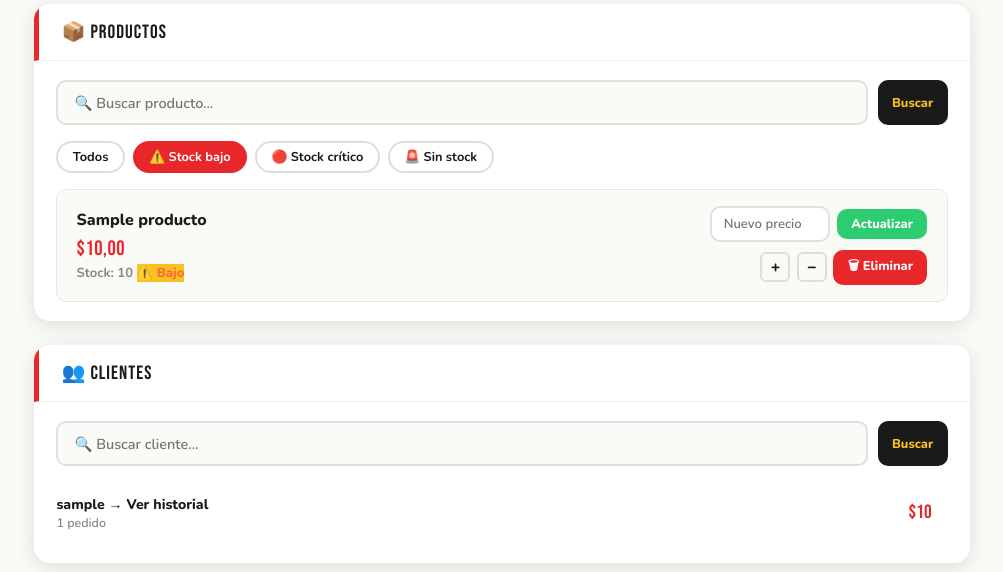
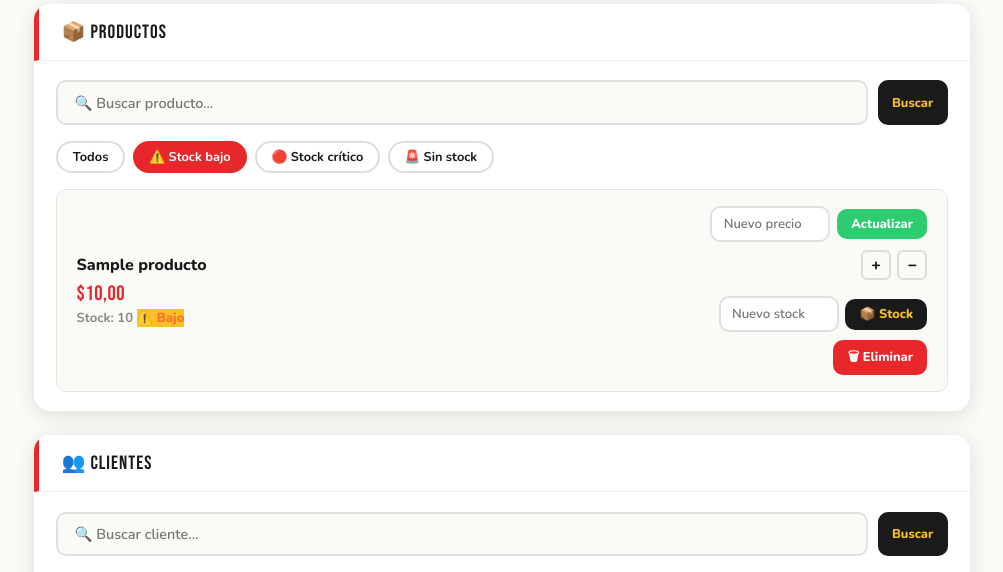
Before and after one commit to PabloMarinUrtiaga/Venta_de_productos_Esperanza, a Django app: page /panel/?filtro=bajo_stock in a window 1280 px wide. Shown: the part 324-896 px from the top of the page, without its empty margins (138-1141 px from the left). Run offline with Django 5.2, Linux system fonts and the light colour scheme; a user stored in the database is signed in; tables that the repository leaves empty hold one stand-in row (values such as "Sample post").

Commit message:
cambiar stock de a mas de a uno

```diff
--- a/mayorista/mayorista/urls.py
+++ b/mayorista/mayorista/urls.py
@@ -7,7 +7,7 @@ from productos.views import (home, lista_productos, agregar_al_carrito, sincroni
                              agregar_producto, eliminar_producto, cambiar_stock,
                              editar_precio, repetir_pedido, compra_exitosa,
                              cambiar_estado, cambiar_stock_ajax, stock_actual,
-                             mp_webhook,)
+                             mp_webhook, editar_stock,)
 from django.contrib.auth import views as auth_views
 
 urlpatterns = [
@@ -42,4 +42,5 @@ urlpatterns = [
     path('repetir-pedido/', repetir_pedido, name='repetir_pedido'),
     path('compra-exitosa/<int:pedido_id>/', compra_exitosa, name='compra_exitosa'),
     path('webhook/mercadopago/', mp_webhook),
+    path('editar-stock/<int:producto_id>/',editar_stock,name='editar_stock'),
 ]
--- a/mayorista/productos/templates/productos/panel.html
+++ b/mayorista/productos/templates/productos/panel.html
@@ -345,16 +345,48 @@
                 <button type="submit" class="btn-sm btn-success-sm">Actualizar</button>
               </form>
               <div class="stock-actions">
-                <button onclick='cambiarStock({{ producto.id }}, "sumar")' class="btn-sm btn-stock-sm" title="Sumar stock">+</button>
+
+                <!-- Botones rápidos -->
+                <button onclick='cambiarStock({{ producto.id }}, "sumar")'
+                        class="btn-sm btn-stock-sm"
+                        title="Sumar stock">
+                  +
+                </button>
+
                 {% if producto.stock > 0 %}
-                  <button onclick='cambiarStock({{ producto.id }}, "restar")' class="btn-sm btn-stock-sm" title="Restar stock">−</button>
+                  <button onclick='cambiarStock({{ producto.id }}, "restar")'
+                          class="btn-sm btn-stock-sm"
+                          title="Restar stock">
+                    −
+                  </button>
                 {% endif %}
-                <a href="{% url 'eliminar_producto' producto.id %}"
-                   class="btn-sm btn-danger-sm"
-                   onclick="return confirm('¿Seguro que querés eliminar {{ producto.nombre }}?')">
-                  🗑 Eliminar
-                </a>
+
               </div>
+
+              <!-- MODIFICAR STOCK MANUAL -->
+              <form method="POST"
+                    action="{% url 'editar_stock' producto.id %}"
+                    class="form-precio"
+                    style="margin-top:0.5rem;">
+
+                {% csrf_token %}
+
+                <input type="number"
+                      name="stock"
+                      placeholder="Nuevo stock"
+                      required>
+
+                <button type="submit" class="btn-sm btn-primary-sm">
+                  📦 Stock
+                </button>
+              </form>
+
+              <!-- ELIMINAR -->
+              <a href="{% url 'eliminar_producto' producto.id %}"
+                class="btn-sm btn-danger-sm"
+                onclick="return confirm('¿Seguro que querés eliminar {{ producto.nombre }}?')">
+                🗑 Eliminar
+              </a>
             </div>
           </div>
         {% empty %}
--- a/mayorista/productos/views.py
+++ b/mayorista/productos/views.py
@@ -664,6 +664,33 @@ def stock_actual(request, producto_id):
     producto = get_object_or_404(Producto, id=producto_id)
     return JsonResponse({'stock': producto.stock})
 
+#Editar el stock por mas de a 1
+@login_required
+def editar_stock(request, producto_id):
+
+    if not request.user.is_staff:
+        return redirect('/')
+
+    producto = get_object_or_404(Producto, id=producto_id)
+
+    if request.method == 'POST':
+
+        nuevo_stock = request.POST.get('stock', '').strip()
+
+        if nuevo_stock != '':
+
+            try:
+                nuevo_stock = int(nuevo_stock)
+
+                if nuevo_stock >= 0:
+                    producto.stock = nuevo_stock
+                    producto.save()
+
+            except ValueError:
+                pass
+
+    return redirect('/panel/')
+
 #WEBHOOK
 
 @csrf_exempt
```
